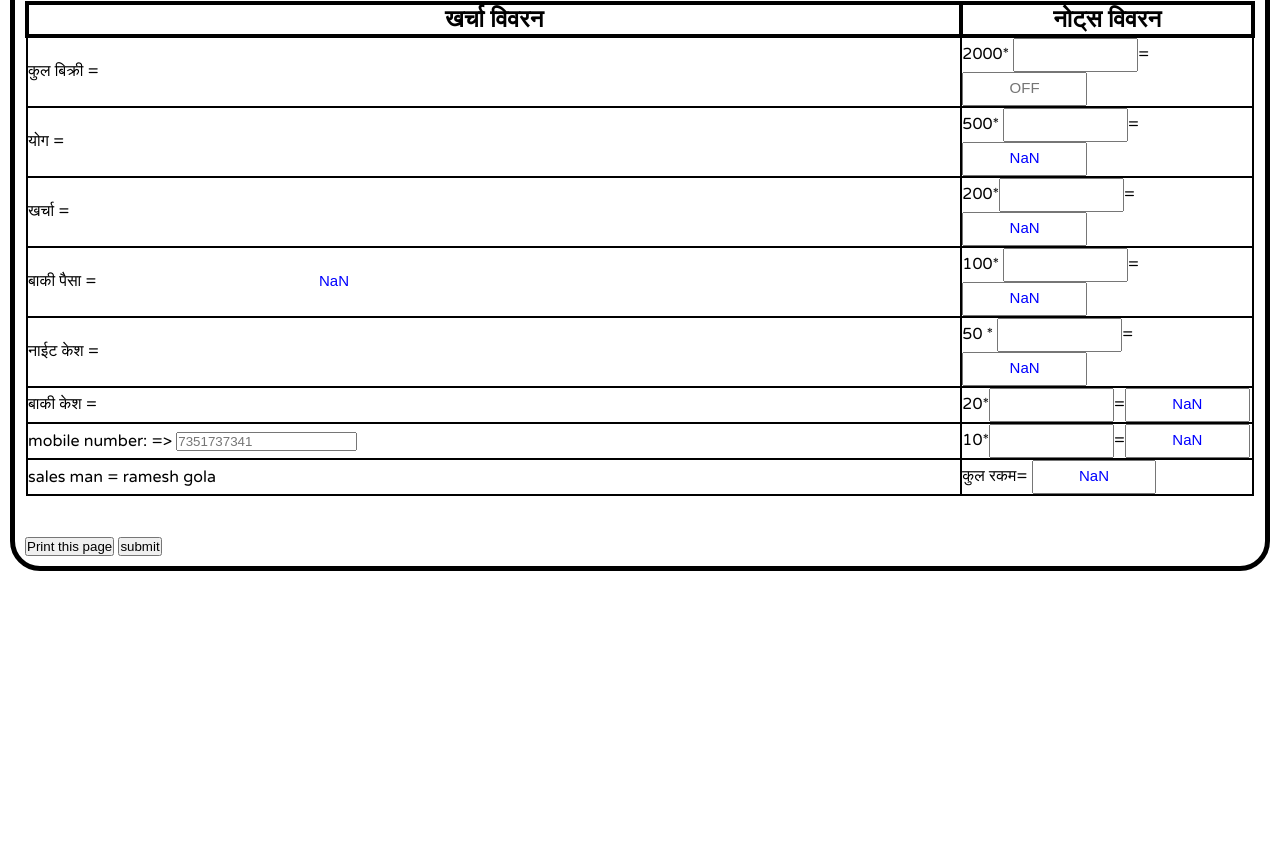
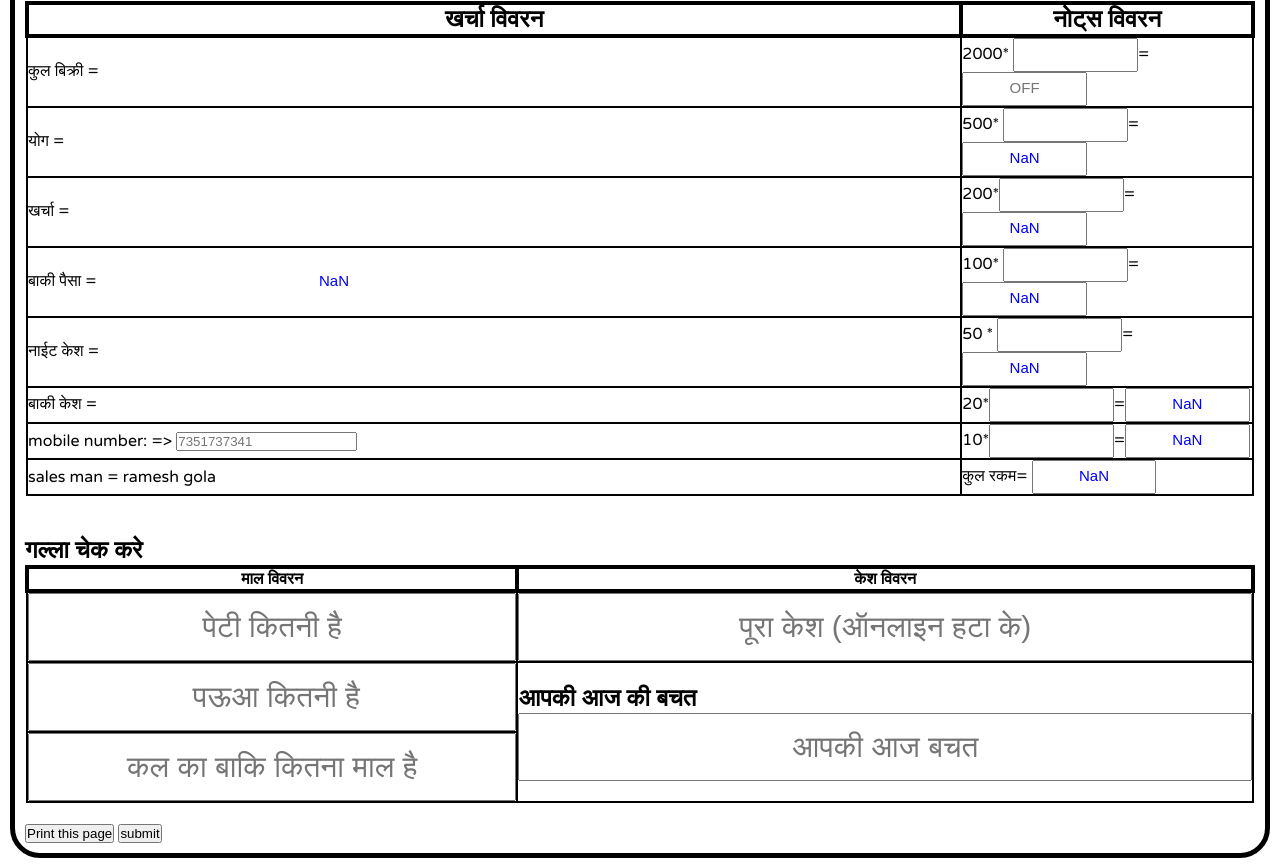
Before and after one commit to mrsramesh/dailyreport, a plain HTML site: page index.html in a window 1280 px wide. Shown: the part 622-1490 px from the top of the page. Before the commit the page ends 1203 px from the top, so only its background shows below. Drawn offline with Linux system fonts and the light colour scheme; a web font is replaced by a local one.

Commit message:
add  galla featurs

```diff
--- a/index.html
+++ b/index.html
@@ -126,6 +126,29 @@
 <h4> kharcha</h4>
 <h4>babki</h4>-->
 <br><br>
+<h2 id="profit"> गल्ला चेक करे </h2>
+<table style="width:100%">
+  <tr>
+    <th style="width: 40%;">माल विवरन</th>
+    <th>केश विवरन </th>
+  </tr>
+  <tr  >
+    <td ><input type="text" placeholder="पेटी कितनी है" id="pmal1" class="form-control" onchange="autominus();"></td>
+    <td ><input type="text" placeholder="पूरा केश (ऑनलाइन हटा के)" id="pmal4" class="form-control" onchange="autominus();"></td>
+  </tr>
+  <tr>
+    <td><input type="text" placeholder=" पऊआ कितनी है" id="pmal2" class="form-control" onchange="autominus();"></td>
+    <td rowspan="2" id="rowp"> <h2 id="pro">आपकी आज की बचत</h2><input type="text" id="pmal5" placeholder="आपकी आज बचत" class="form-control"></td>
+  </tr>
+  <tr>
+    <td><input type="text" placeholder="कल का बाकि कितना माल है" id="pmal3" class="form-control" onchange="autominus();"></td>
+
+  </tr>
+
+
+
+</table>
+<br>
 <button onclick="window.print()">Print this page</button>
     <script src="script.js"></script>
     <button>submit</button>
```
